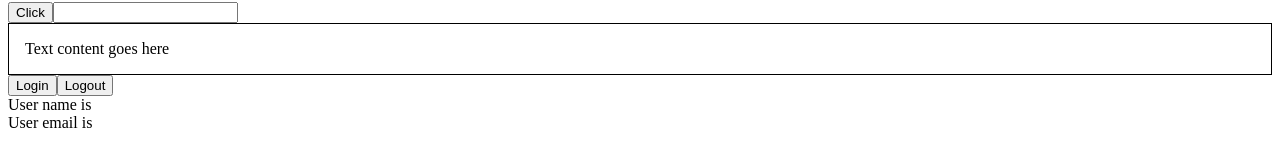
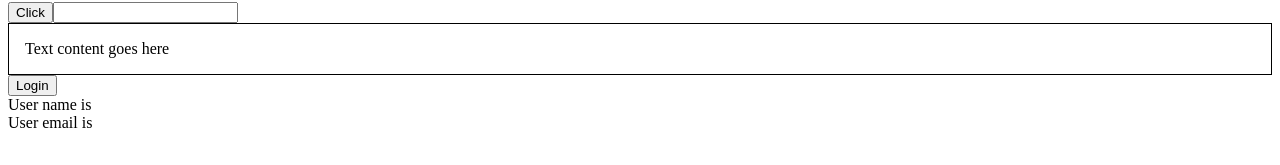
Before and after one commit to ulasozturk/react-typescript-work, a React (Vite) app: page / in a window 1280 px wide. Shown: the part 290-455 px from the top of the page. Built offline with nearby package versions, Linux system fonts and the light colour scheme.

Commit message:
Type assertion

```diff
--- a/src/components/state/User.tsx
+++ b/src/components/state/User.tsx
@@ -6,21 +6,17 @@
 };
 
 export const User = () => {
-  const [user, setUser] = useState<AuthUser | null>(null);
+  const [user, setUser] = useState<AuthUser>({} as AuthUser);
 
   const handleLogin = () => {
     setUser({ name: "Ulas", email: "ozulashe@gmail.com" });
-  };
-  const handleLogout = () => {
-    setUser(null);
   };
 
   return (
     <div>
       <button onClick={handleLogin}>Login</button>
-      <button onClick={handleLogout}>Logout</button>
-      <div>User name is {user?.name} </div>
-      <div>User email is {user?.email} </div>
+      <div>User name is {user.name} </div>
+      <div>User email is {user.email} </div>
     </div>
   );
 };
```
